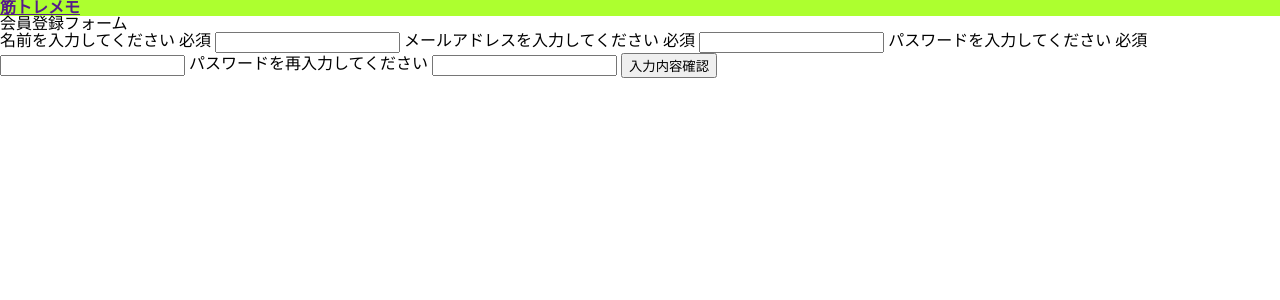
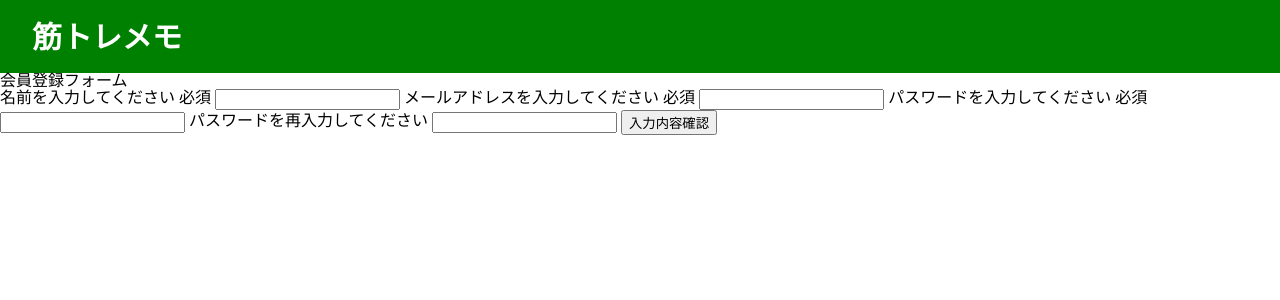
Before and after one commit to TSUNODA-web/woekout.memo, a PHP site: page /join/index.php in a window 1280 px wide. Shown: the top 300 px of the page. Run offline with PHP 8.4, Linux system fonts and the light colour scheme.

Commit message:
html,css編集

```diff
--- a/login.php
+++ b/login.php
@@ -10,7 +10,9 @@
 
 <body>
   <header>
-    <h1><a href="">筋トレメモ</a></h1>
+    <div class="hedader">
+      <h1><a href="">筋トレメモ</a></h1>
+    </div>
   </header>
   <div class="form">
     <div class="form_title">ログインフォーム</div>
--- a/style.css
+++ b/style.css
@@ -1,4 +1,15 @@
+header {
+  color: white;
+  background-color: green;
+  padding: 3px 32px 0;
+}
+
 h1 {
+  padding: 20px 0;
+  font-size: 30px;
+}
+
+a {
   color: white;
-  background-color: greenyellow;
+  text-decoration: none;
 }
```
